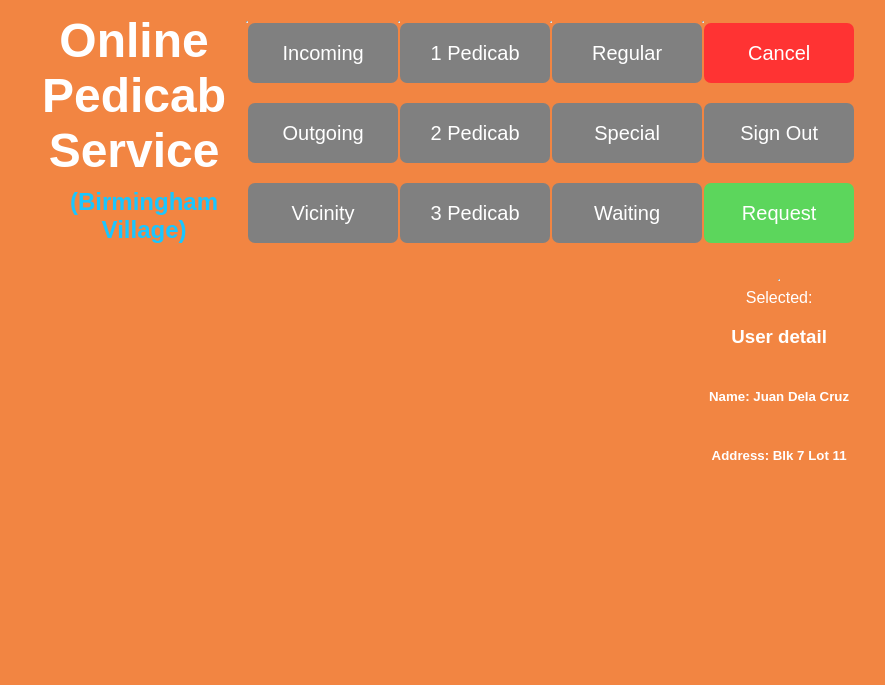
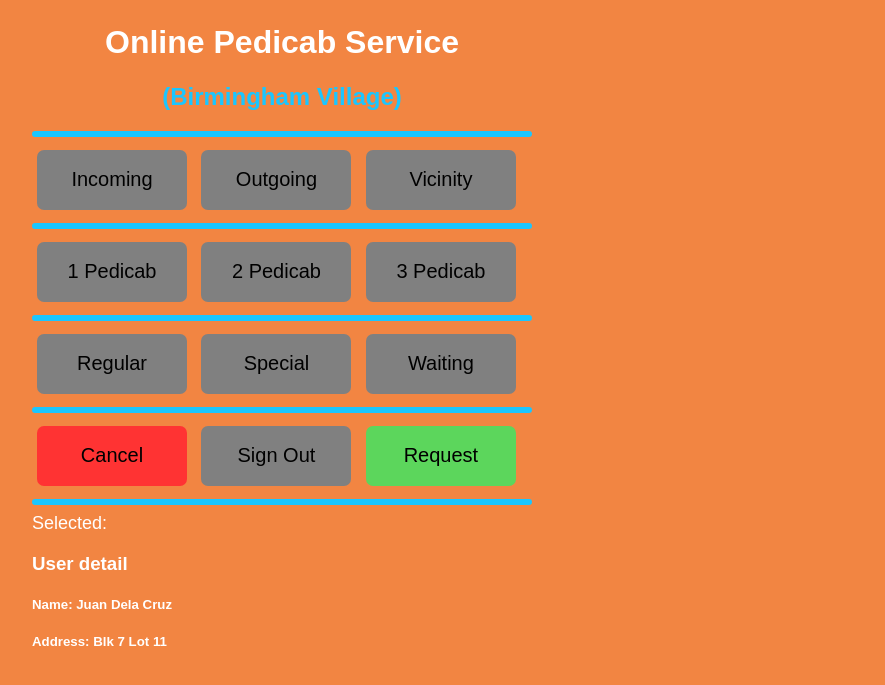
Before and after one commit to ismaelhitmany3n/Padyak, a PHP site: page / in a window 1280 px wide. Shown: the top 685 px of the page, without its empty margins (358-1243 px from the left). Run offline with PHP 8.4, Linux system fonts and the light colour scheme.

Commit message:
Update style.css

```diff
--- a/style.css
+++ b/style.css
@@ -1,62 +1,94 @@
-body{
+/* Define the font size of the document to be 16 pixels */
+html {
+  font-size: 16px;
+}
+
+/* Use a media query to adjust styles for screens 600 pixels wide or less */
+@media (max-width: 600px) {
+  body {
+    font-size: 14px;
+  }
+  .button-group button {
+    width: 100%;
+    margin: 5px 0;
+  }
+  .container {
+    width: 100%;
+  }
+}
+
+/* Use a media query to adjust styles for screens 900 pixels wide or less */
+@media (max-width: 900px) {
+  .button-group button {
+    width: 30%;
+    margin: 5px;
+  }
+}
+
+/* Use a media query to adjust styles for screens 1200 pixels wide or less */
+@media (max-width: 1200px) {
+  .container {
+    width: 80%;
+    margin: 0 auto;
+  }
+}
+
+/* Use a media query to adjust styles for screens 1400 pixels wide or less */
+@media (max-width: 1400px) {
+  .button-group button {
+    font-size: 18px;
+  }
+}
+
+body {
   background-color: #f28542;
   color: white;
-    font-family:sans-serif;
-    margin: 0;
-    padding: 0;
+  font-family: sans-serif;
 }
 
-/* Mobile-first styles */
-.container {
-    display: flex;
-    flex-direction: column;
-    justify-content: center;
-    align-items: center;
-    padding: 10px;
-    box-sizing: border-box;
-}
-
-.head {
-    text-align: center;
-}
-
-h1{
-    font-size: 36px;
-    margin: 0;
-}
-
-h2{
-    font-size: 24px;
-    color: #1ac6ff;
-    margin: 10px 0;
-}
-
-.button-group {
-    display: flex;
-    flex-wrap: wrap;
-    justify-content: center;
-    align-items: center;
-    margin: 10px 0;
+.button-group button.active {
+  background-color: #ff751a;
+  color: #fff;
+  border-radius: 7px;
 }
 
 .button-group button {
   background-color: #808080;
   border: none;
   border-radius: 7px;
-    padding: 10px;
-    margin: 5px;
+  padding: 1px;
+  margin: 5px 5px;
   cursor: pointer;
-    width: 100%;
-    max-width: 200px;
+  width: 150px;
   height: 60px;
   display: inline-block;
+  float: center;
   text-align: center;
   font-size: 20px;
-    color: white;
 }
 
 .button-group button:hover {
   background-color: #262626;
+  color: white;
+  border-radius: 7px;
+}
+
+label {
+  font-size: 18px;
+}
+
+h1 {
+  text-align: center;
+}
+
+h2 {
+  text-align: center;
+  color: #1ac6ff;
+}
+
+hr {
+  border: 3px solid #1ac6ff;
+  border-radius: 4px;
 }
 
 #cancel {
@@ -71,52 +103,4 @@ h2{
   background-color: #5cd65c;
 }
 
-#request:hover {
-    background-color: green;
-}
-
-.selected-label {
-    font-size: 18px;
-    margin-top: 20px;
-}
-
-/* Media queries */
-@media screen and (min-width: 768px) {
-    /* Styles for medium screens */
-    .container {
-        flex-direction: row;
-        justify-content: space-between;
-        align-items: flex-start;
-        max-width: 960px;
-        margin: 0 auto;
-    }
-
-    h1{
-        font-size: 48px;
-        margin-right: 20px;
-    }
-
-    .button-group {
-        flex-direction: column;
-        justify-content: flex-start;
-        align-items: center;
-        margin: 0;
-    }
-
-    .button-group button {
-        margin: 10px 0;
-        max-width: none;
-        width: 150px;
-    }
-
-    .selected-label {
-        margin-top: 0;
-    }
-}
-
-@media screen and (min-width: 1200px) {
-    /* Styles for large screens */
-    .container {
-        max-width: 1200px;
-    }
-}
+#request:hover
```
Lines whose indentation alone changed are shown as unchanged.
